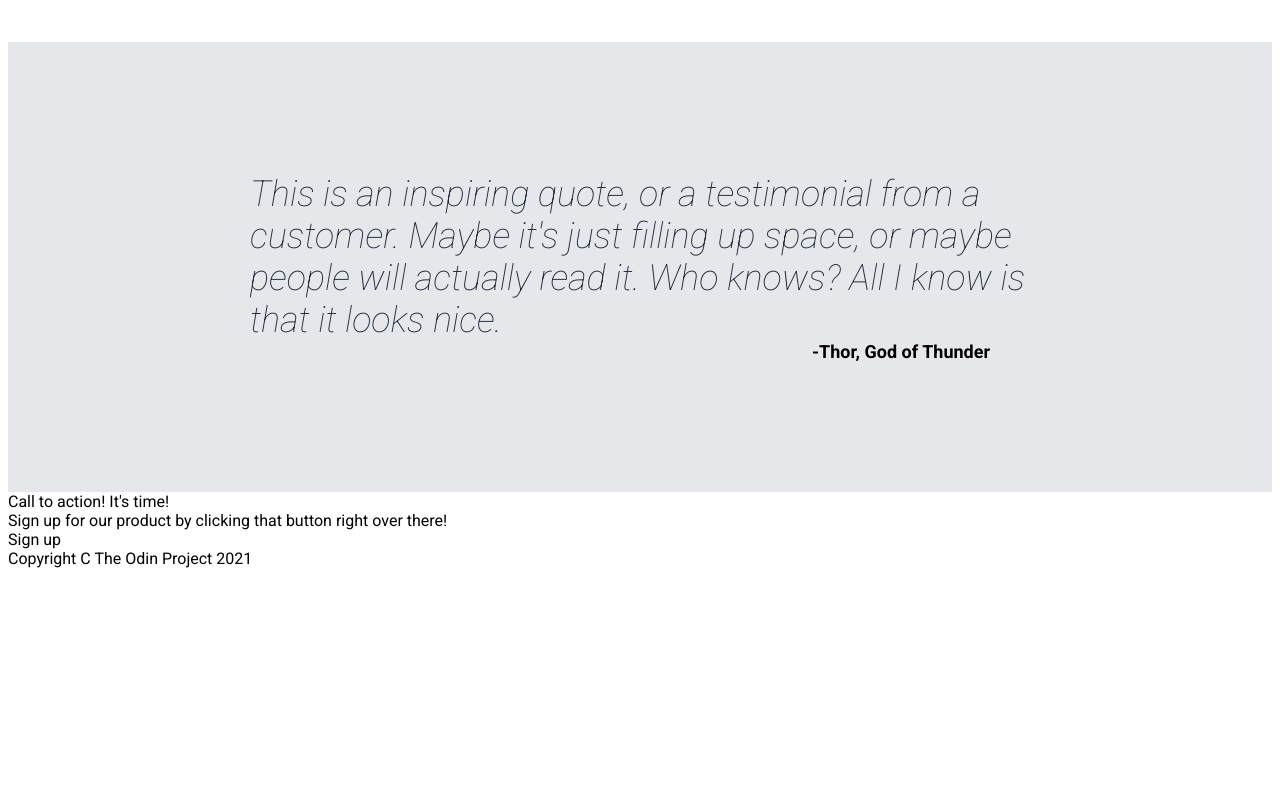
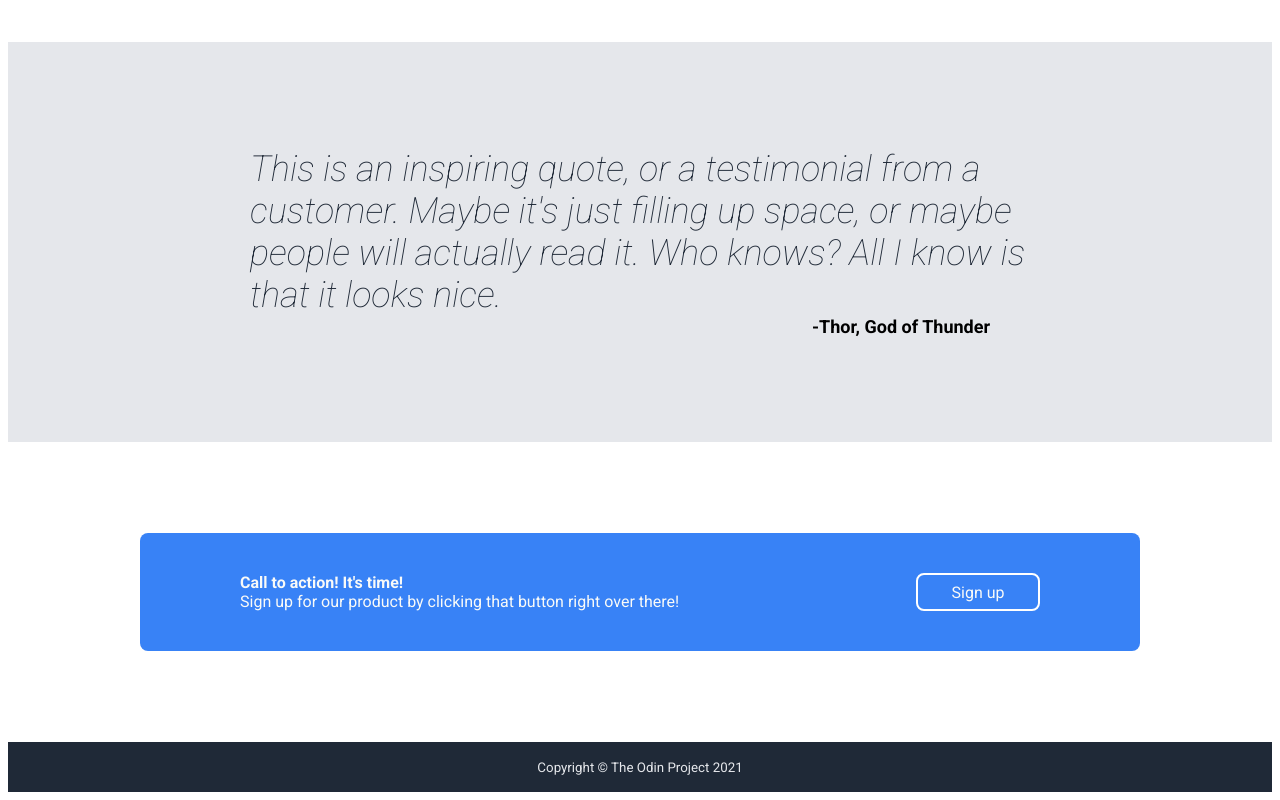
Before and after one commit to zc789/landing-page, a plain HTML site: page index.html in a window 1280 px wide. Shown: the part 898-1698 px from the top of the page. Before the commit the page ends 1474 px from the top, so only its background shows below. Drawn offline with Linux system fonts and the light colour scheme.

Commit message:
Finished landing page

```diff
--- a/index.html
+++ b/index.html
@@ -67,15 +67,17 @@
         </div>
     </div>
 
-    <div>
-        <div>
-            <div>Call to action! It's time!</div>
-            <div>Sign up for our product by clicking that button right over there!</div>
+    <div class="part3">
+        <div class="part3-3">
+            <div class="leftp3">
+                <div class="action">Call to action! It's time!</div>
+                <div class="signup">Sign up for our product by clicking that button right over there!</div>
+            </div>
+            <div class="button2">Sign up</div>
         </div>
-        <div>Sign up</div>
     </div>
 
-    <footer>Copyright C The Odin Project 2021</footer>
+    <footer>Copyright © The Odin Project 2021</footer>
 
 </body>
 </html>
--- a/styles.css
+++ b/styles.css
@@ -115,7 +115,7 @@ header {
 
 .part2 {
     background-color: #e5e7eb;
-    height: 450px;
+    height: 400px;
 }
 
 .quote {
@@ -141,5 +141,51 @@ header {
     flex-direction: column;
     justify-content: center;
     align-items: center;
-    height: 450px;
+    height: 400px;
 }
+
+/*split3*/
+
+.part3 {
+    display: flex;
+    justify-content: center;
+    align-items: center;
+    height: 300px;
+}
+
+.part3-3 {
+    display: flex;
+    flex-direction: row;
+    padding: 40px 100px;
+    border-radius: 8px;
+    background: #3882f6;
+    color: #f9faf8;
+    width: 800px;
+    justify-content: space-between;
+}
+
+.button2 {
+    display: flex;
+    border: 2px solid white;
+    border-radius: 8px;
+    width: 120px;
+    cursor: pointer;
+    justify-content: center;
+    align-items: center;
+}
+
+.action {
+    font-weight: bolder;
+}
+
+/*split4*/
+
+footer {
+    display: flex;
+    justify-content: center;
+    align-items: center;
+    background-color: #1f2937;
+    color: #e5e7eb;
+    height: 50px;
+    font-size: smaller;
+}
```
